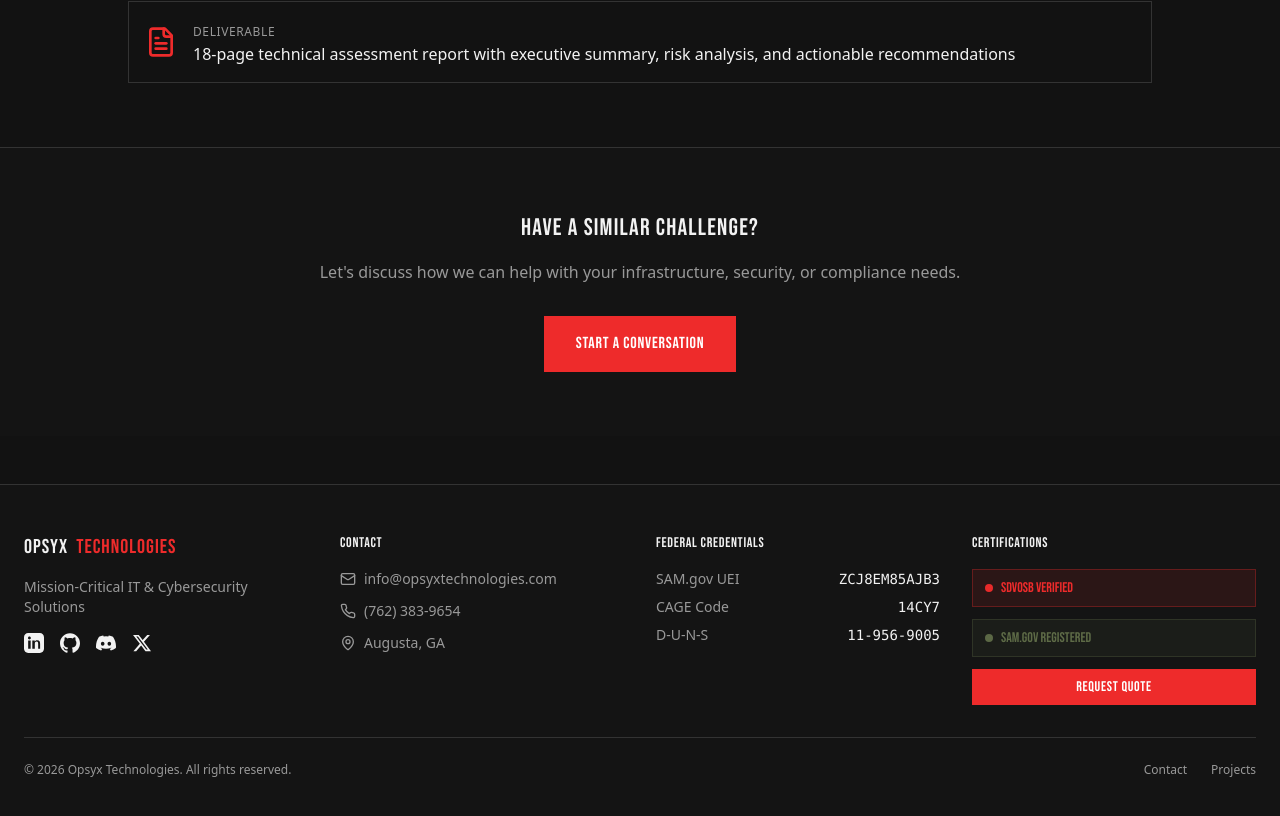
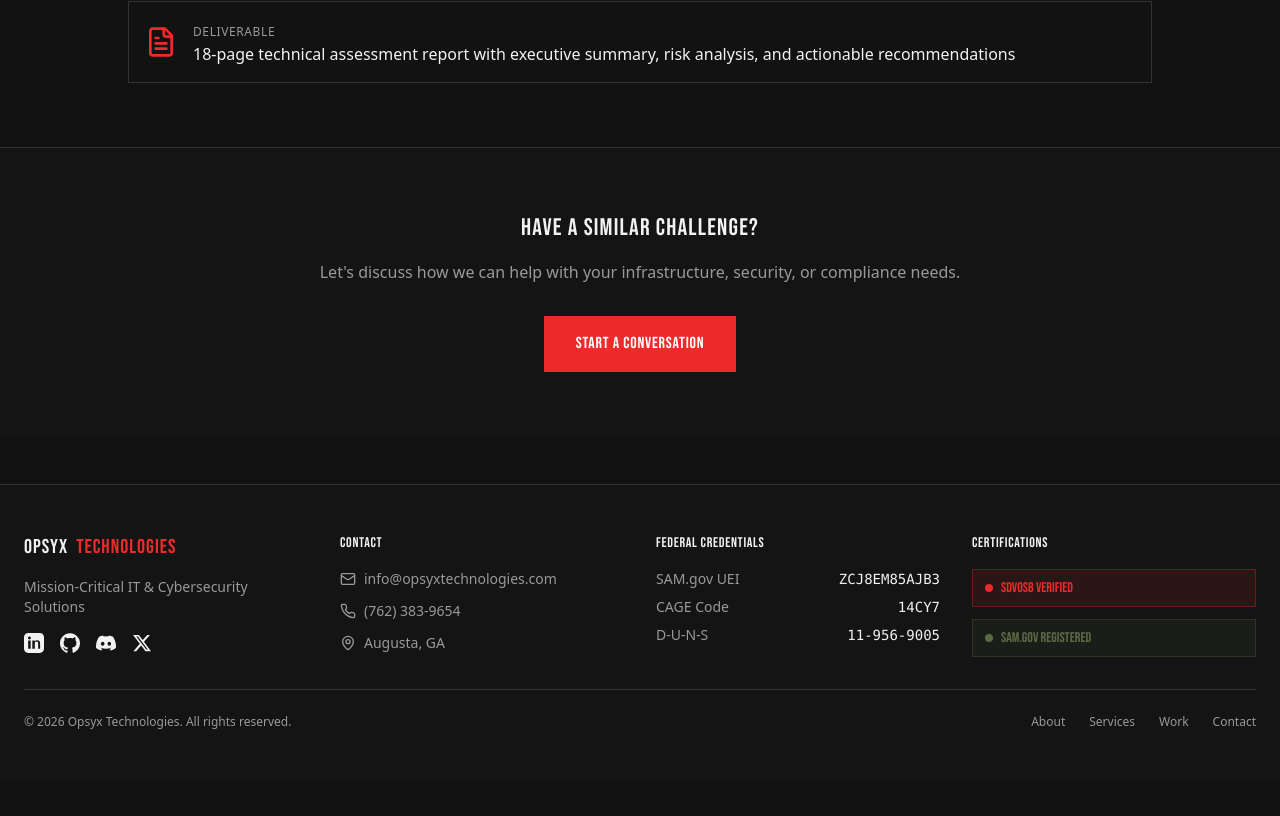
Before and after one commit to OpsyxTechnologies/opsyx-site, a React (Vite) app: page /work in a window 1280 px wide. Shown: the part 1537-2353 px from the top of the page. After the commit the page ends 2315 px from the top, so only its background shows below. Built offline with nearby package versions, Linux system fonts and the light colour scheme; the HTML template or start-up script is replaced by a standard one.

Commit message:
ux: remove redundant CTA from footer, update footer nav links

```diff
--- a/src/components/layout/footer.tsx
+++ b/src/components/layout/footer.tsx
@@ -75,9 +75,6 @@ export function Footer() {
                 <span className="w-2 h-2 bg-ops rounded-full animate-pulse"></span>
                 <span className="text-sm font-stencil text-ops">SAM.gov Registered</span>
               </div>
-              <a href="/contact" className="block text-center px-4 py-2 bg-alert text-alert-foreground font-stencil text-sm uppercase tracking-wider rounded-sm hover:bg-alert/90 transition-all">
-                Request Quote
-              </a>
             </div>
           </div>
         </div>
@@ -85,8 +82,10 @@ export function Footer() {
         <div className="border-t border-border pt-6 flex flex-col md:flex-row justify-between items-center gap-4">
           <span className="text-xs text-muted-foreground">&copy; {new Date().getFullYear()} Opsyx Technologies. All rights reserved.</span>
           <div className="flex gap-6 text-xs text-muted-foreground">
+            <a href="/about" className="hover:text-alert transition-colors">About</a>
+            <a href="/services" className="hover:text-alert transition-colors">Services</a>
+            <a href="/work" className="hover:text-alert transition-colors">Work</a>
             <a href="/contact" className="hover:text-alert transition-colors">Contact</a>
-            <a href="/projects" className="hover:text-alert transition-colors">Projects</a>
           </div>
         </div>
       </div>
```
